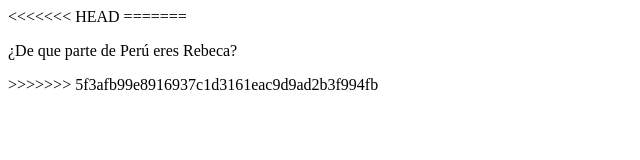
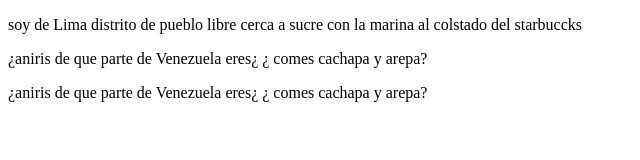
Before and after one commit to rebecapoma6/meriland2023, a plain HTML site: page index.html in a window 1280 px wide. Shown: the whole page, without its empty margins (0-640 px from the left). Drawn offline with Linux system fonts and the light colour scheme.

Commit message:
respuetas

```diff
--- a/index.html
+++ b/index.html
@@ -11,12 +11,13 @@
 
 <body>
 
-<<<<<<< HEAD
-=======
-    <p>
-        ¿De que parte de Perú eres Rebeca?
-    </p>
->>>>>>> 5f3afb99e8916937c1d3161eac9d9ad2b3f994fb
+
+    <p> soy de Lima distrito de pueblo libre cerca a sucre con la marina al colstado del starbuccks</p>
+
+    <p>¿aniris de que parte de Venezuela eres¿ ¿ comes cachapa y arepa? </p>
+
+    <p>¿aniris de que parte de Venezuela eres¿ ¿ comes cachapa y arepa? </p>
+
 </body>
 
 </html>
```
